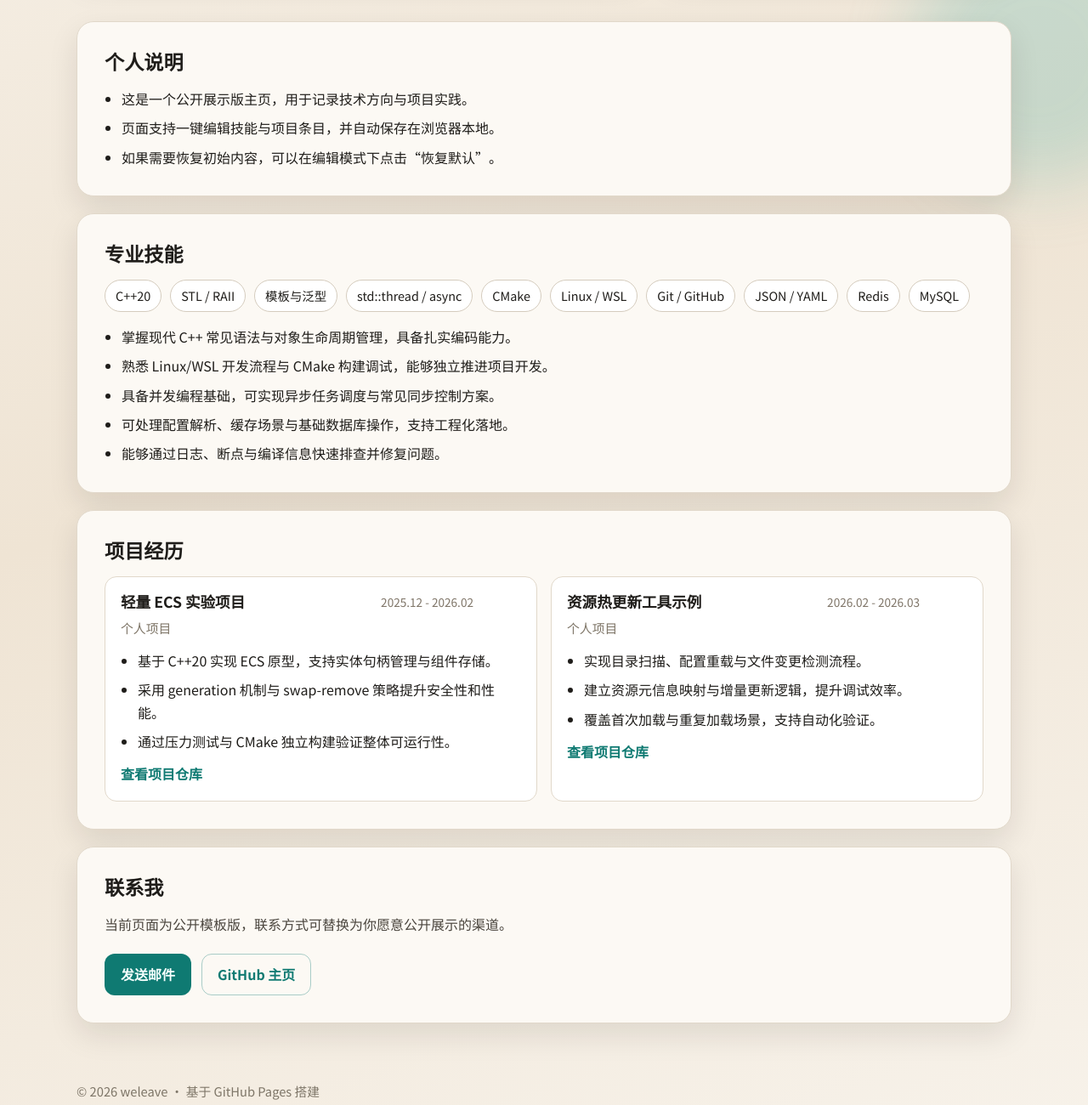
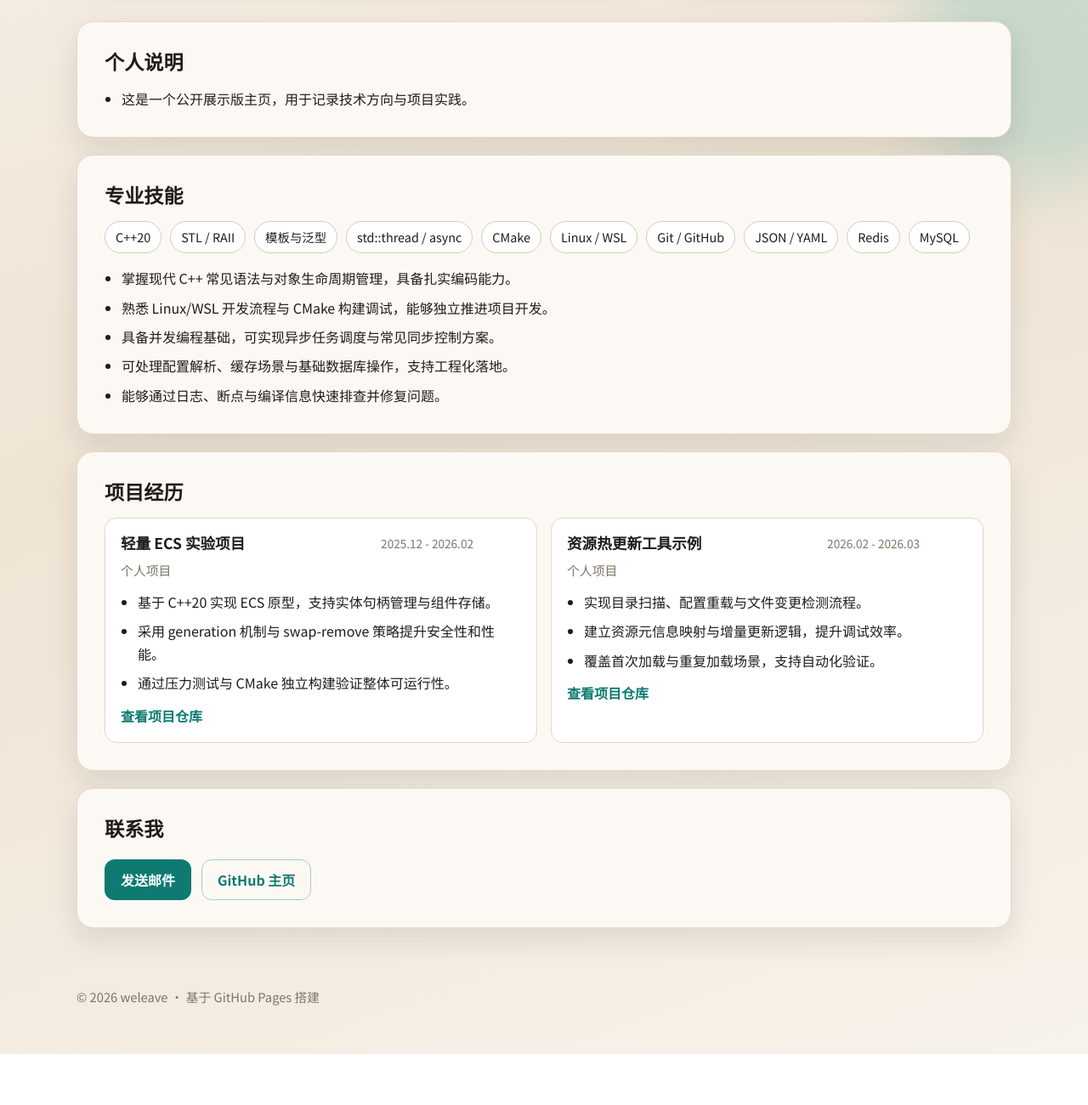
Before and after one commit to weleave/Personal-website, a plain HTML site: page index.html in a window 1280 px wide. Shown: the part 503-1803 px from the top of the page at 85% size. After the commit the page ends 1743 px from the top, so only its background shows below. Drawn offline with Linux system fonts and the light colour scheme; no server answers; a web font is replaced by a local one.

Commit message:
update html

```diff
--- a/index.html
+++ b/index.html
@@ -92,8 +92,6 @@
         <h2>个人说明</h2>
         <ul class="skill-list">
           <li>这是一个公开展示版主页，用于记录技术方向与项目实践。</li>
-          <li>页面支持一键编辑技能与项目条目，并自动保存在浏览器本地。</li>
-          <li>如果需要恢复初始内容，可以在编辑模式下点击“恢复默认”。</li>
         </ul>
       </section>
 
@@ -227,7 +225,6 @@
 
       <section class="panel contact" id="contact" data-reveal>
         <h2>联系我</h2>
-        <p>当前页面为公开模板版，联系方式可替换为你愿意公开展示的渠道。</p>
         <div class="hero-actions">
           <a class="btn" href="mailto:hello@example.com">发送邮件</a>
           <a class="btn ghost" href="https://github.com/weleave" target="_blank" rel="noopener">
```
